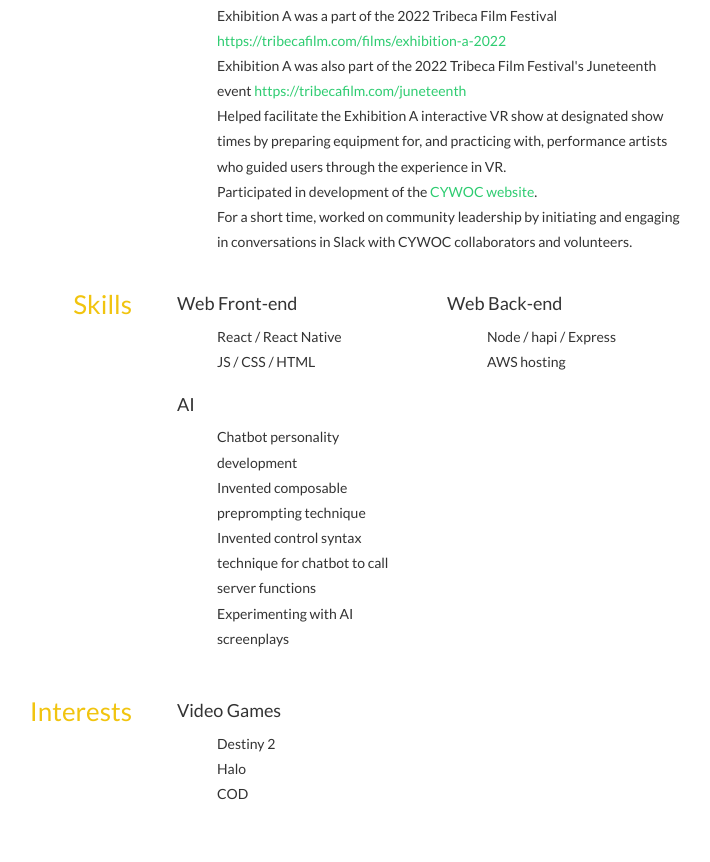
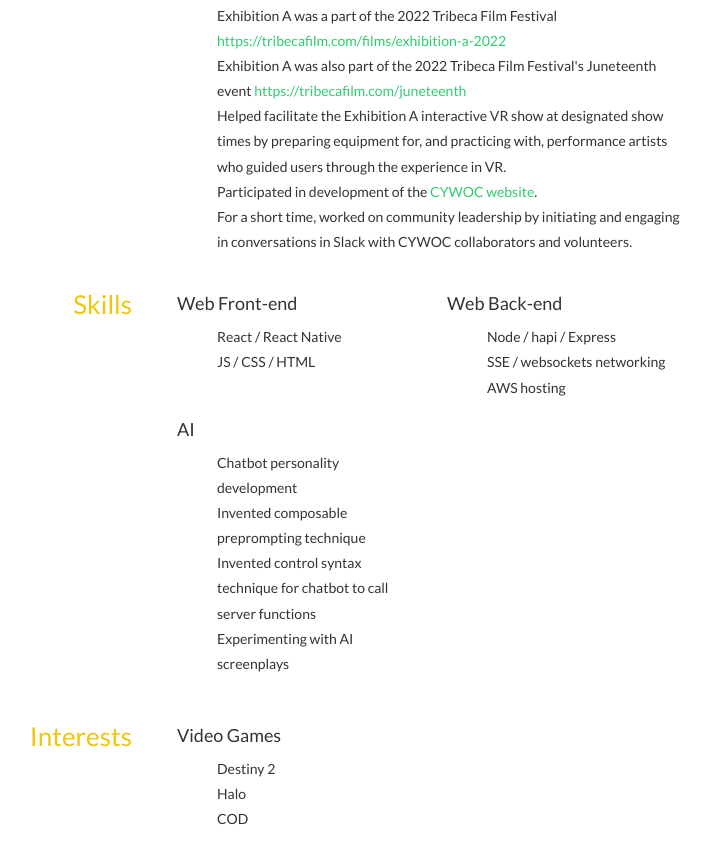
Before and after one commit to wswoodruff/wswoodruff.github.io, a website: page resume/index.html in a window 1280 px wide. Shown: the part 2867-3729 px from the top of the page, without its empty margins (298-1008 px from the left). Drawn offline with nearby package versions, Linux system fonts and the light colour scheme; some icons are missing.

Commit message:
websockets / sse

```diff
--- a/resume/index.html
+++ b/resume/index.html
@@ -436,6 +436,7 @@ h4 span:first-child {
 				</div>
 				<ul class="keywords">
 					<li>Node / hapi / Express</li>
+					<li>SSE / websockets networking</li>
 					<li>AWS hosting</li>
 				</ul>
 			</div>
```
